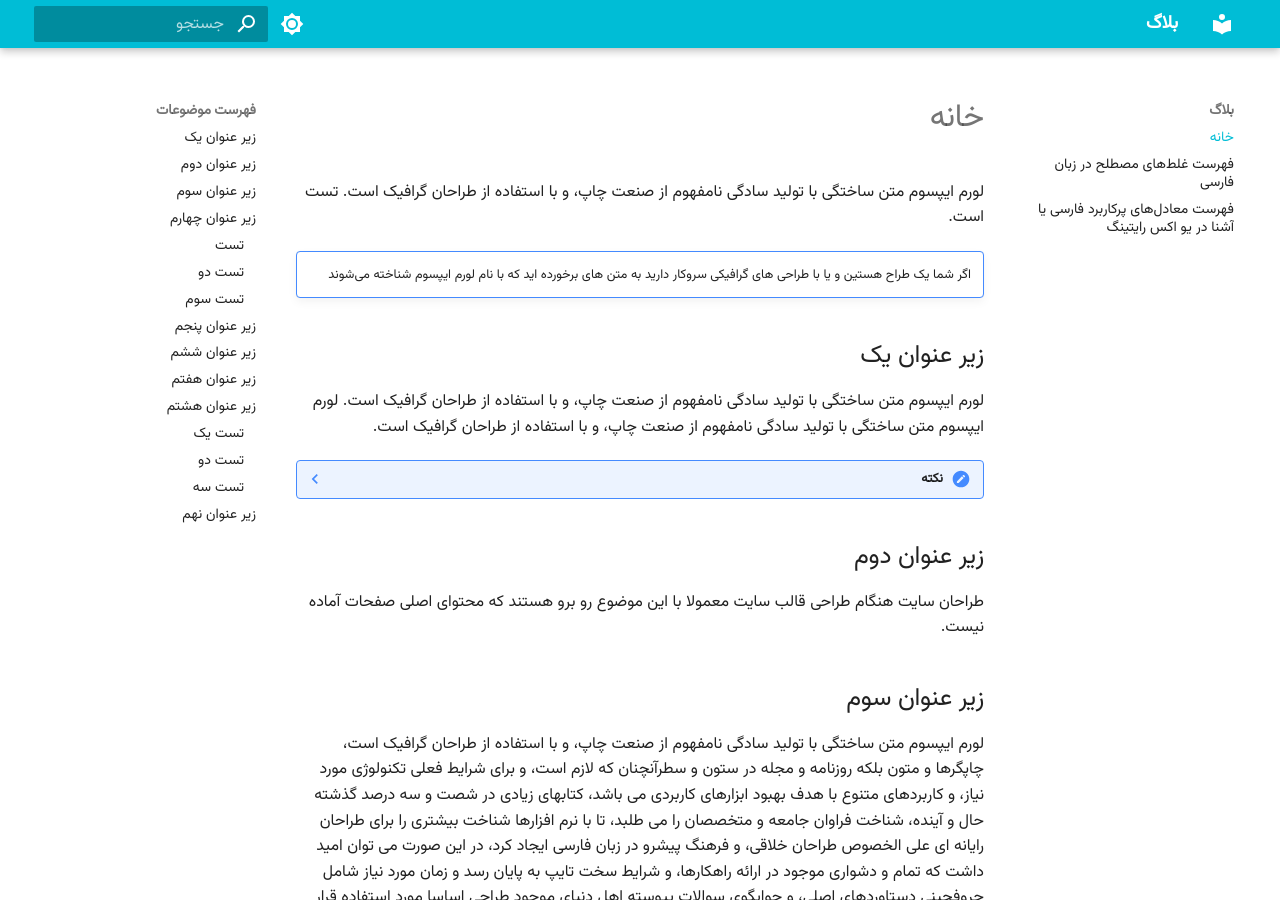
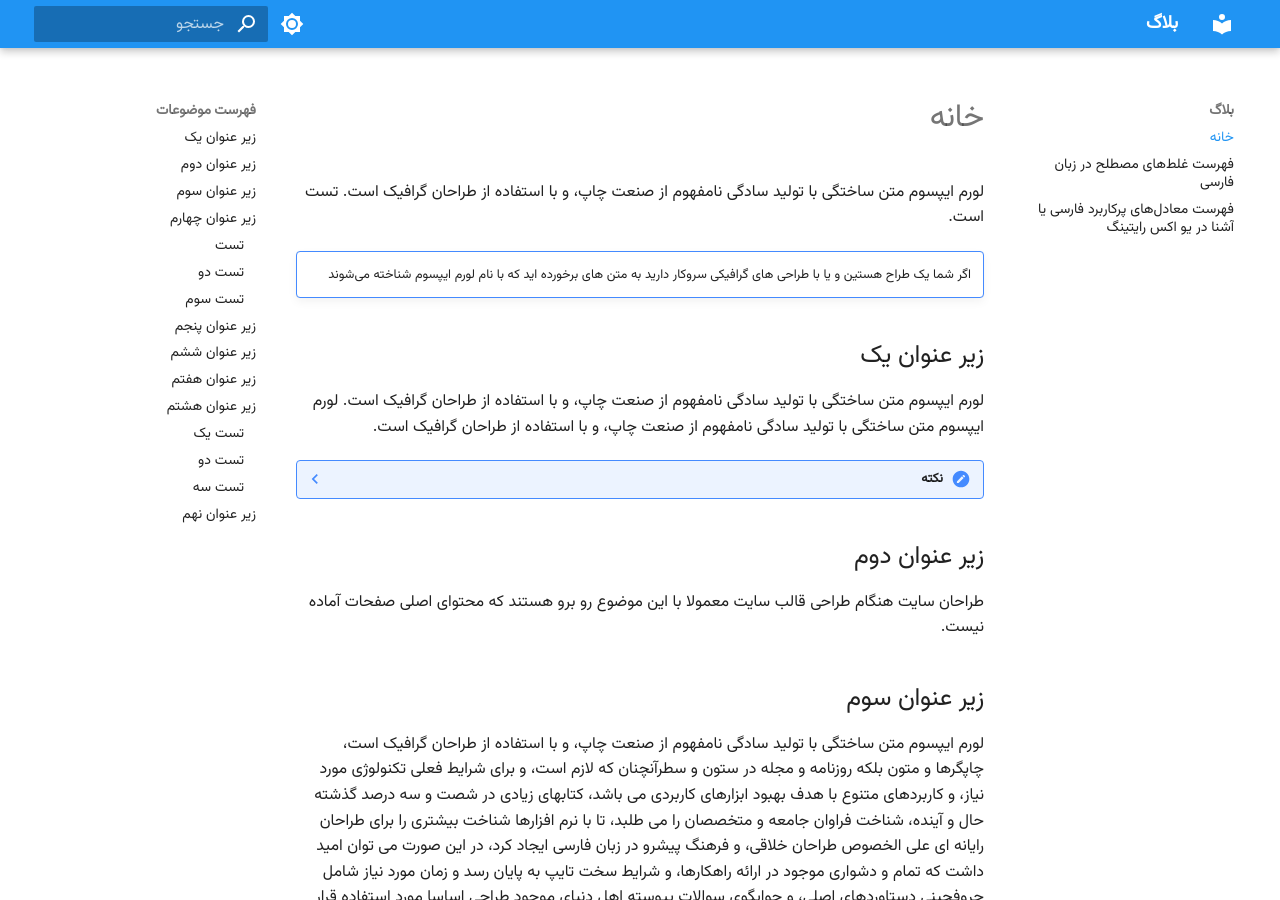
Before and after one commit to Aylarrazzaghi/ux-website, an MkDocs documentation site: the page built from docs/index.md, in a window 1280 px wide and 900 px high. Built offline with MkDocs 1.6.1 and Material for MkDocs 9.7.7, drawn with Linux system fonts in a browser that asks for light colours.

Commit message:
Change color theme

```diff
--- a/mkdocs.yml
+++ b/mkdocs.yml
@@ -26,14 +26,14 @@ theme:
       toggle:
         icon: material/brightness-7
         name: Switch to dark mode
-      primary: cyan
-      accent:  cyan
+      primary: blue
+      accent:  blue
     - scheme: slate
       toggle:
         icon: material/brightness-4
         name: Switch to light mode
-      primary: cyan
-      accent: cyan
+      primary: blue
+      accent: blue
 extra_css:
      - stylesheets/extra.css
 
```
